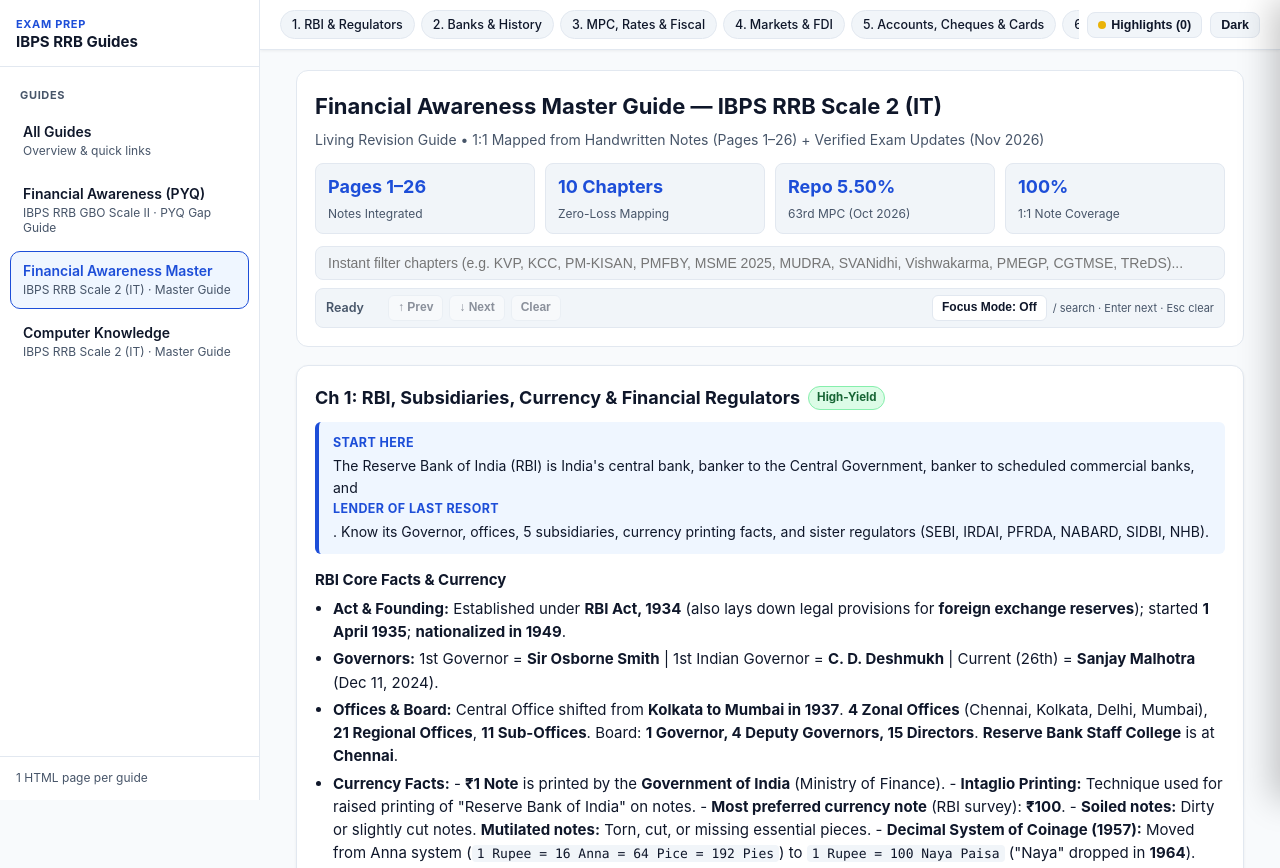
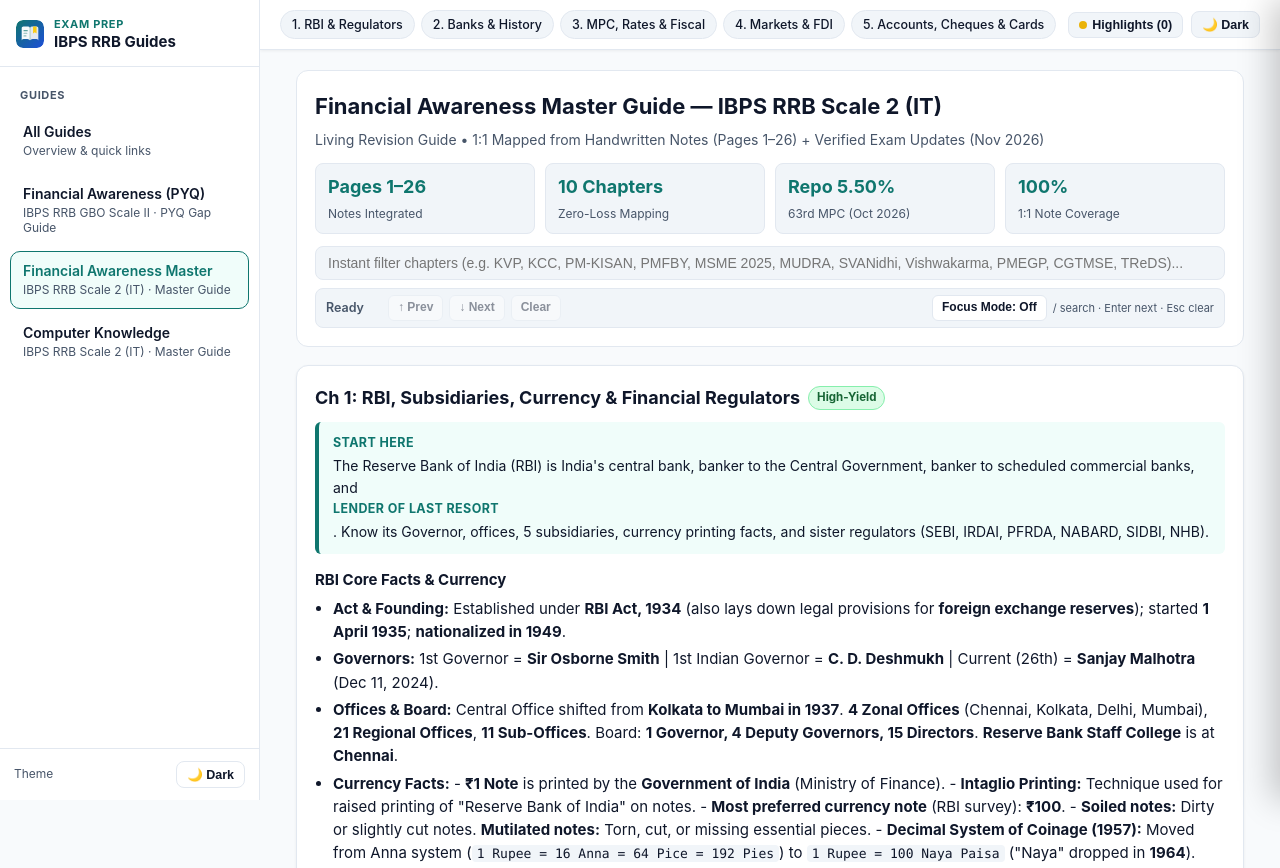
Before and after one commit to narayan071/guides-exams, a plain HTML site: page financial_awareness_guide.html in a window 1280 px wide. Shown: the top 868 px of the page. Drawn offline with Linux system fonts and the light colour scheme.

Commit message:
Add unified site-wide light/dark theme and SVG favicon

```diff
--- a/financial_awareness_guide.html
+++ b/financial_awareness_guide.html
@@ -4,6 +4,9 @@
 <meta charset="UTF-8">
 <meta name="viewport" content="width=device-width, initial-scale=1.0">
 <title>Financial Awareness Master Guide — IBPS RRB Scale 2 (IT)</title>
+<link rel="icon" type="image/svg+xml" href="favicon.svg">
+<link rel="apple-touch-icon" href="favicon.svg">
+<script>(function(){try{var t=localStorage.getItem('site_theme')||localStorage.getItem('fa_theme')||localStorage.getItem('ck_theme')||(matchMedia('(prefers-color-scheme: dark)').matches?'dark':'light');document.documentElement.setAttribute('data-theme',t);}catch(e){}})();</script>
 <link rel="stylesheet" href="sidebar.css">
 <link rel="stylesheet" href="study-tools.css">
 <style>
@@ -14,8 +17,8 @@
     --text: #0f172a;
     --muted: #475569;
     --border: #e2e8f0;
-    --accent: #1d4ed8;
-    --accent-soft: #eff6ff;
+    --accent: #0f766e;
+    --accent-soft: #f0fdfa;
     --green-bg: #dcfce7;
     --green-text: #166534;
     --green-border: #86efac;
@@ -38,8 +41,8 @@
     --text: #f1f5f9;
     --muted: #94a3b8;
     --border: #273449;
-    --accent: #60a5fa;
-    --accent-soft: #172554;
+    --accent: #2dd4bf;
+    --accent-soft: #042f2e;
     --green-bg: #052e16;
     --green-text: #86efac;
     --green-border: #166534;
@@ -828,25 +831,6 @@
   </section>
 </main>
 
-<script>
-  (function() {
-    const root = document.documentElement;
-    const btn = document.getElementById('themeToggle');
-    const prefersDark = window.matchMedia && window.matchMedia('(prefers-color-scheme: dark)').matches;
-    const saved = localStorage.getItem('fa_theme');
-    let theme = saved || (prefersDark ? 'dark' : 'light');
-    function applyTheme(t) {
-      root.setAttribute('data-theme', t);
-      btn.textContent = t === 'dark' ? 'Light' : 'Dark';
-      localStorage.setItem('fa_theme', t);
-    }
-    applyTheme(theme);
-    btn.addEventListener('click', () => {
-      theme = theme === 'dark' ? 'light' : 'dark';
-      applyTheme(theme);
-    });
-  })();
-</script>
 <script src="study-tools.js" defer></script>
 <script src="sidebar.js" defer></script>
 </body>
--- a/sidebar.css
+++ b/sidebar.css
@@ -44,9 +44,23 @@
 
 .guide-sidebar-brand {
   display: flex;
-  flex-direction: column;
+  align-items: center;
+  gap: 10px;
   text-decoration: none;
   color: var(--sb-fg);
+}
+
+.guide-sidebar-logo {
+  width: 28px;
+  height: 28px;
+  border-radius: 7px;
+  flex-shrink: 0;
+  display: block;
+}
+
+.guide-sidebar-brand-text {
+  display: flex;
+  flex-direction: column;
 }
 
 .guide-sidebar-kicker {
@@ -141,10 +155,34 @@
 }
 
 .guide-sidebar-footer {
-  padding: 12px 16px;
+  padding: 12px 14px;
   border-top: 1px solid var(--sb-border);
   font-size: 12px;
   color: var(--sb-muted);
+  display: flex;
+  align-items: center;
+  justify-content: space-between;
+  gap: 8px;
+}
+
+.guide-theme-toggle {
+  display: inline-flex;
+  align-items: center;
+  gap: 5px;
+  padding: 5px 10px;
+  border-radius: 8px;
+  border: 1px solid var(--sb-border);
+  background: transparent;
+  color: var(--sb-fg);
+  font-size: 12.5px;
+  font-weight: 600;
+  cursor: pointer;
+  white-space: nowrap;
+}
+
+.guide-theme-toggle:hover {
+  border-color: var(--sb-accent);
+  color: var(--sb-accent);
 }
 
 .guide-sidebar-backdrop {
@@ -215,6 +253,15 @@ body:not(.guide-no-extra-pad) .guide-mobile-bar {
   white-space: nowrap;
   overflow: hidden;
   text-overflow: ellipsis;
+  flex: 1;
+  min-width: 0;
+}
+
+.guide-mobile-logo {
+  width: 20px;
+  height: 20px;
+  border-radius: 5px;
+  flex-shrink: 0;
 }
 
 @media (min-width: 860px) {
--- a/sidebar.js
+++ b/sidebar.js
@@ -22,6 +22,45 @@
     },
   ];
 
+  const THEME_KEY = 'site_theme';
+
+  function getStoredTheme() {
+    try {
+      const direct = localStorage.getItem(THEME_KEY);
+      if (direct === 'dark' || direct === 'light') return direct;
+      const legacy = localStorage.getItem('fa_theme') || localStorage.getItem('ck_theme');
+      if (legacy === 'dark' || legacy === 'light') return legacy;
+    } catch {
+      // ignore storage errors
+    }
+    return window.matchMedia && window.matchMedia('(prefers-color-scheme: dark)').matches
+      ? 'dark'
+      : 'light';
+  }
+
+  function formatThemeLabel(theme) {
+    return theme === 'dark' ? '\u2600\uFE0F Light' : '\uD83C\uDF19 Dark';
+  }
+
+  function applySiteTheme(theme) {
+    const t = theme === 'dark' ? 'dark' : 'light';
+    document.documentElement.setAttribute('data-theme', t);
+    try {
+      localStorage.setItem(THEME_KEY, t);
+    } catch {
+      // ignore
+    }
+    document.querySelectorAll('[data-site-theme-btn]').forEach((btn) => {
+      btn.textContent = formatThemeLabel(t);
+      btn.setAttribute('aria-label', t === 'dark' ? 'Switch to light theme' : 'Switch to dark theme');
+    });
+  }
+
+  function toggleSiteTheme() {
+    const current = document.documentElement.getAttribute('data-theme') === 'dark' ? 'dark' : 'light';
+    applySiteTheme(current === 'dark' ? 'light' : 'dark');
+  }
+
   function currentFile() {
     const raw = window.location.pathname.split('/').pop() || 'index.html';
     try {
@@ -42,14 +81,24 @@
       document.body.classList.add('guide-no-extra-pad');
     }
 
-    // Mobile top bar with drawer toggle button
+    const existingThemeBtn = document.getElementById('themeToggle');
+    if (existingThemeBtn) {
+      existingThemeBtn.setAttribute('data-site-theme-btn', 'true');
+      existingThemeBtn.addEventListener('click', toggleSiteTheme);
+    }
+
+    // Mobile top bar with drawer toggle button (and theme toggle on pages without sticky-nav)
     const mobileBar = document.createElement('div');
     mobileBar.className = 'guide-mobile-bar';
     mobileBar.innerHTML =
       '<button type="button" class="guide-menu-btn" id="guideMenuBtn" aria-label="Open guides menu" aria-expanded="false" aria-controls="guideSidebar">' +
       '<span aria-hidden="true">&#9776;</span><span>Guides</span>' +
       '</button>' +
-      '<span class="guide-mobile-title"></span>';
+      '<img class="guide-mobile-logo" src="favicon.svg" alt="" width="20" height="20">' +
+      '<span class="guide-mobile-title"></span>' +
+      (existingThemeBtn
+        ? ''
+        : '<button type="button" class="guide-theme-toggle" id="guideMobileThemeBtn" data-site-theme-btn="true"></button>');
     mobileBar.querySelector('.guide-mobile-title').textContent = activeGuide.title;
 
     // Backdrop for mobile drawer
@@ -87,8 +136,11 @@
     sidebar.innerHTML =
       '<div class="guide-sidebar-header">' +
       '<a class="guide-sidebar-brand" href="index.html">' +
+      '<img class="guide-sidebar-logo" src="favicon.svg" alt="" width="28" height="28">' +
+      '<span class="guide-sidebar-brand-text">' +
       '<span class="guide-sidebar-kicker">Exam Prep</span>' +
       '<span class="guide-sidebar-title">IBPS RRB Guides</span>' +
+      '</span>' +
       '</a>' +
       '<button type="button" class="guide-sidebar-close" id="guideSidebarClose" aria-label="Close guides menu">&times;</button>' +
       '</div>' +
@@ -96,11 +148,25 @@
       '<div class="guide-sidebar-label">Guides</div>' +
       linksHtml +
       '</nav>' +
-      '<div class="guide-sidebar-footer">1 HTML page per guide</div>';
+      '<div class="guide-sidebar-footer">' +
+      '<span>Theme</span>' +
+      '<button type="button" class="guide-theme-toggle" id="guideSidebarThemeBtn" data-site-theme-btn="true"></button>' +
+      '</div>';
 
     document.body.prepend(mobileBar);
     document.body.prepend(backdrop);
     document.body.prepend(sidebar);
+
+    document.getElementById('guideSidebarThemeBtn')?.addEventListener('click', toggleSiteTheme);
+    document.getElementById('guideMobileThemeBtn')?.addEventListener('click', toggleSiteTheme);
+
+    applySiteTheme(getStoredTheme());
+
+    window.addEventListener('storage', function (e) {
+      if (e.key === THEME_KEY && (e.newValue === 'dark' || e.newValue === 'light')) {
+        applySiteTheme(e.newValue);
+      }
+    });
 
     function syncMobileBarHeight() {
       const h = mobileBar.offsetHeight;
```
Also changed, not shown: Financial Awareness Gap Guide.html (+6 -12 lines), computer_knowledge_guide.html (+3 -19 lines), index.html (+13 -5 lines), favicon.svg (added).
